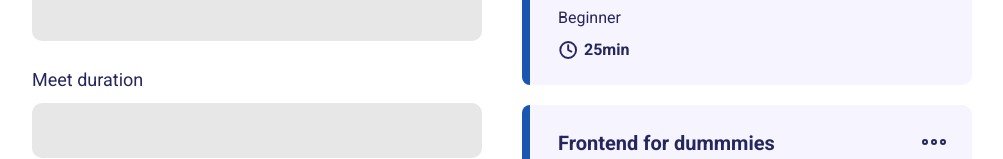
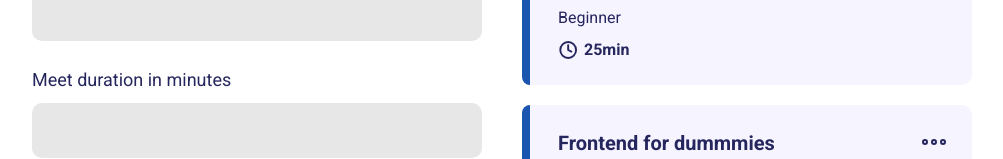
Before and after one commit to emkis/meetapp, a Vue app: page / in a window 1280 px wide. Shown: the part 320-479 px from the top of the page, without its empty margins (138-1141 px from the left). Built offline with nearby package versions, Linux system fonts and the light colour scheme.

Commit message:
submit only when form is valid

```diff
--- a/src/components/RegistrationForm.vue
+++ b/src/components/RegistrationForm.vue
@@ -14,7 +14,7 @@
     </BaseInput>
 
     <InputDuration
-      label="Meet duration"
+      label="Meet duration in minutes"
       v-model="meetDuration"
       :v="$v.meetDuration"
     />
@@ -77,8 +77,11 @@ export default {
   methods: {
     handleSubmit() {
       this.$v.$touch()
-      console.log('subitted')
-      console.log(this.meetName, this.meetDuration, this.meetCategory)
+
+      if (!this.$v.invalid) {
+        console.log('subitted')
+        console.log(this.meetName, this.meetDuration, this.meetCategory)
+      }
     },
   },
 }
```
